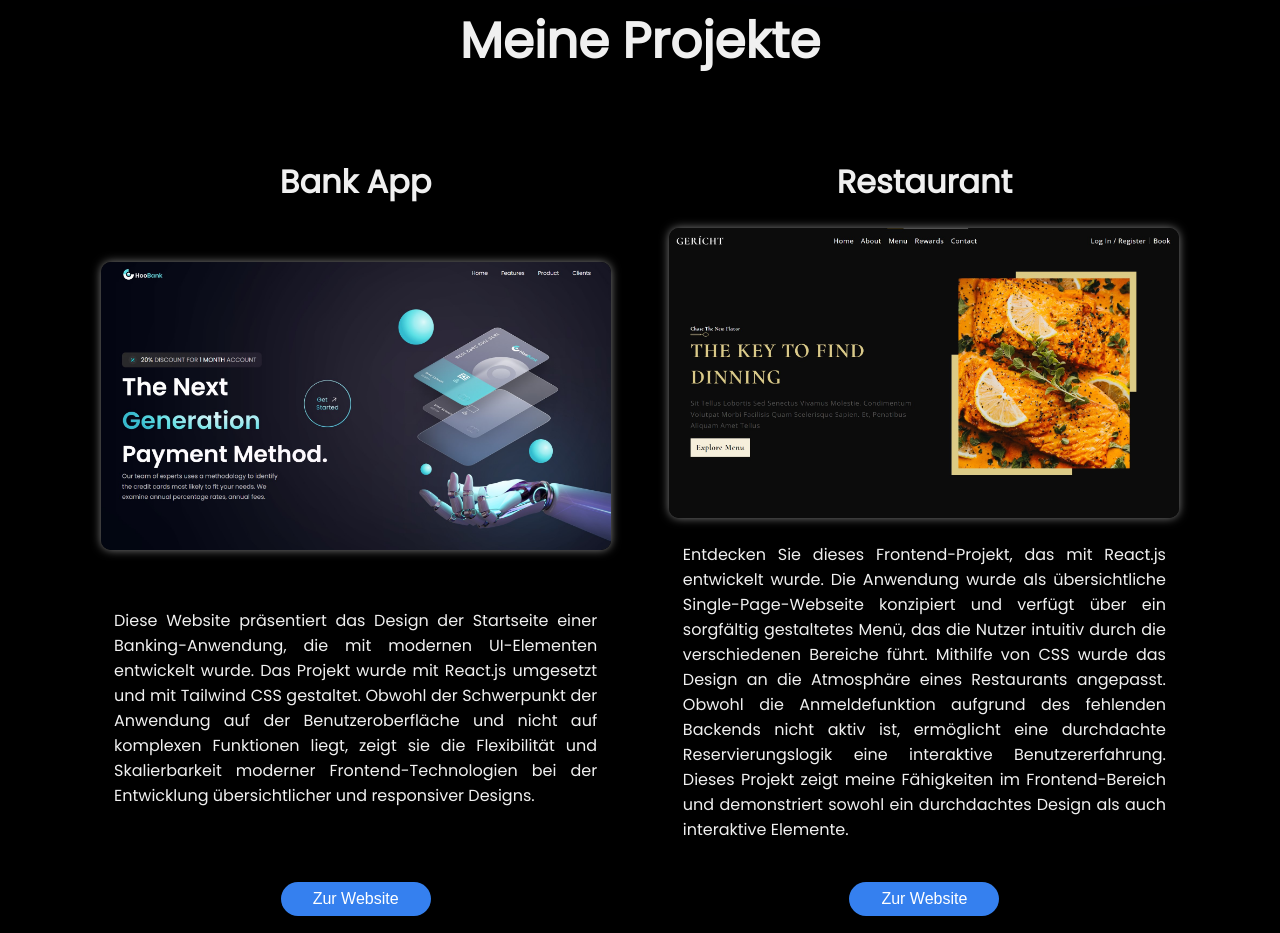
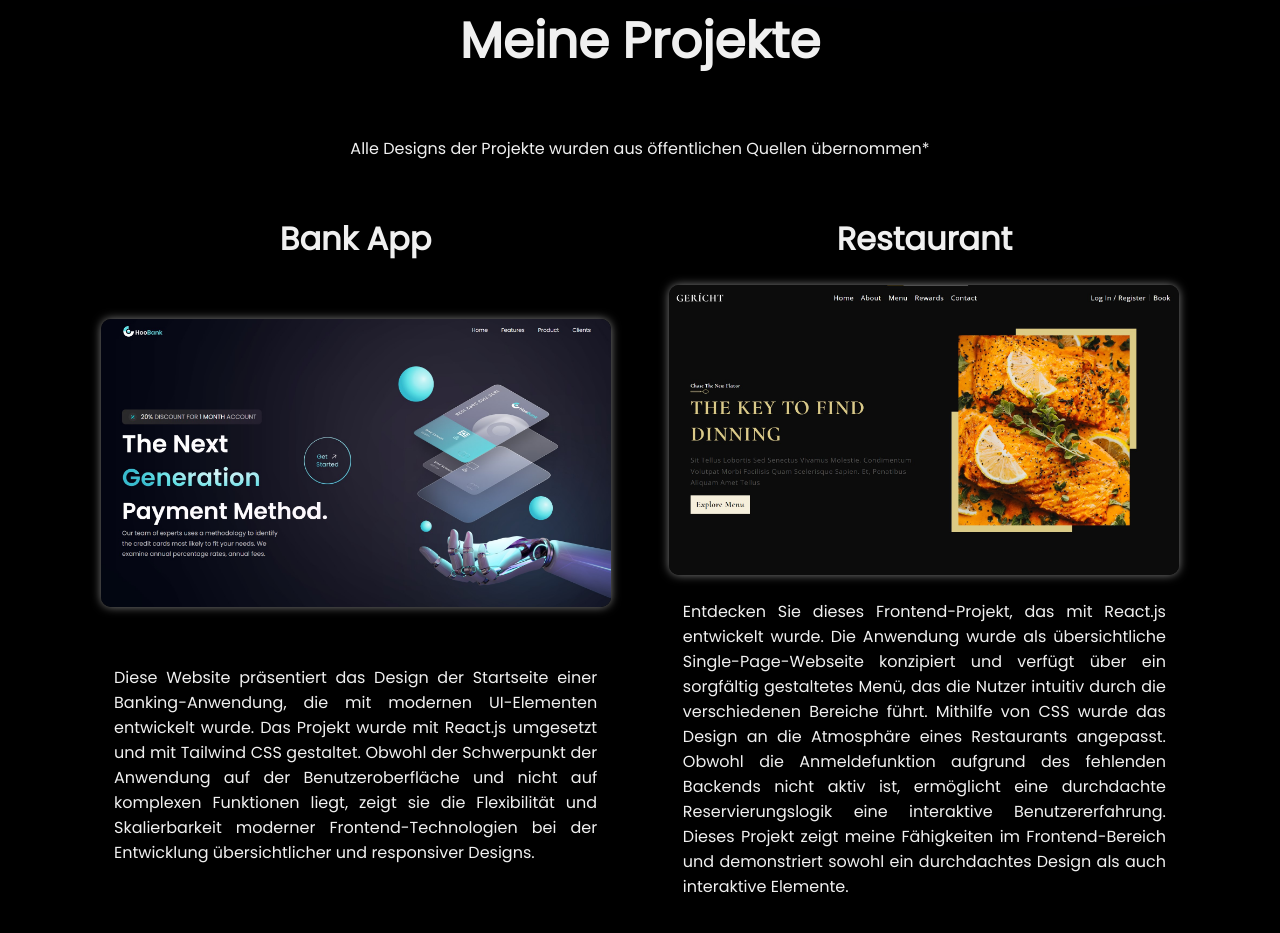
Before and after one commit to RiosDRC/riosdrc.github.io, a React (Vite) app: page / in a window 1280 px wide. Shown: the part 1860-2793 px from the top of the page. Built offline with nearby package versions, Linux system fonts and the light colour scheme.

Commit message:
Übersetzung 1.1

```diff
--- a/src/containers/Projects/Projects.jsx
+++ b/src/containers/Projects/Projects.jsx
@@ -6,6 +6,7 @@ const Projects = () => {
   return (
     <div className="app__projects" id='projects'>
         <h2>Meine Projekte</h2>
+        <p>Alle Designs der Projekte wurden aus öffentlichen Quellen übernommen*</p>
         <div className="app__projects-cardBox">
             {projects.filter(project => project.title !== 'Rios Blog').map(project=>(
                 <div className="app__projects-cardBox_card" key={project.id}>
```
